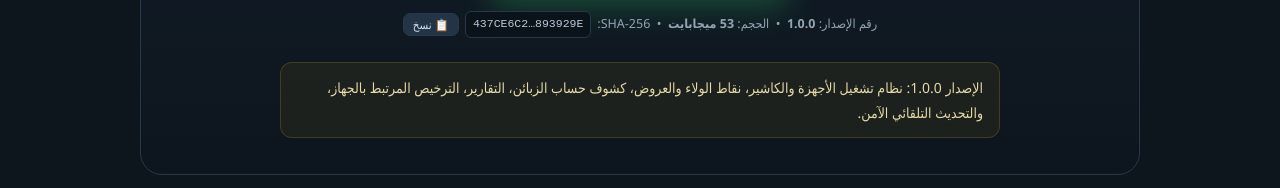
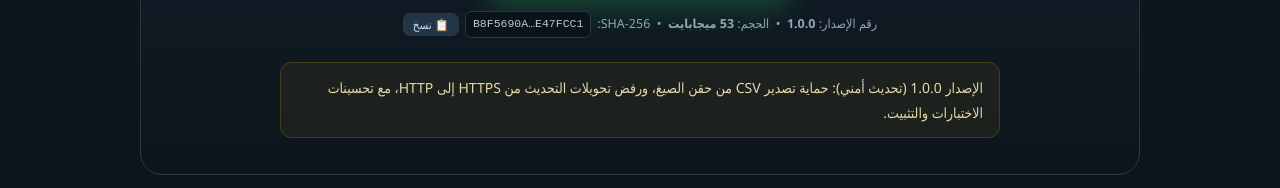
Before and after one commit to bayanlexdev-ops/VideoGameCenter-Download, a plain HTML site: page index.html in a window 1280 px wide. Shown: the part 428-616 px from the top of the page. Drawn offline with Linux system fonts and the light colour scheme.

Commit message:
Publish the refreshed 1.0.0 MSI checksum
Point the download page and update manifest at the rebuilt installer that
includes the CSV and update-redirect hardening.

🤖 Generated with Codebuff
Co-Authored-By: Codebuff <noreply@codebuff.com>

```diff
--- a/index.html
+++ b/index.html
@@ -295,7 +295,7 @@
         رقم الإصدار: <strong id="versionText">1.0.0</strong>
         &nbsp;•&nbsp; الحجم: <strong>53 ميجابايت</strong>
         &nbsp;•&nbsp;
-        <span class="hash-row">SHA-256: <code id="hash">437ce6c2…893929e</code>
+        <span class="hash-row">SHA-256: <code id="hash">b8f5690a…e47fcc1</code>
           <button class="copy-btn" id="copyHash" type="button" title="نسخ البصمة الكاملة">📋 نسخ</button>
         </span>
       </div>
@@ -446,7 +446,7 @@
   </div>
 
   <script>
-    var fullHash = '437CE6C2BFEE62833D1AC4CC70DB4F59D02DED35A9DD477299F62224C893929E';
+    var fullHash = 'B8F5690A157919AA212EA29D168FE3DBD59FA7287E000A055E4F0760AE47FCC1';
     var copyButton = document.getElementById('copyHash');
 
     function showCopied() {
--- a/latest.json
+++ b/latest.json
@@ -1,7 +1,7 @@
 {
   "version": "1.0.0",
   "url": "https://github.com/bayanlexdev-ops/VideoGameCenter-Download/releases/latest/download/Meadows-VideoGameCenter-Setup.msi",
-  "sha256": "437CE6C2BFEE62833D1AC4CC70DB4F59D02DED35A9DD477299F62224C893929E",
+  "sha256": "B8F5690A157919AA212EA29D168FE3DBD59FA7287E000A055E4F0760AE47FCC1",
   "mandatory": false,
-  "notes": "الإصدار 1.0.0: نظام تشغيل الأجهزة والكاشير، نقاط الولاء والعروض، كشوف حساب الزبائن، التقارير، الترخيص المرتبط بالجهاز، والتحديث التلقائي الآمن."
+  "notes": "الإصدار 1.0.0 (تحديث أمني): حماية تصدير CSV من حقن الصيغ، ورفض تحويلات التحديث من HTTPS إلى HTTP، مع تحسينات الاختبارات والتثبيت."
 }
```
